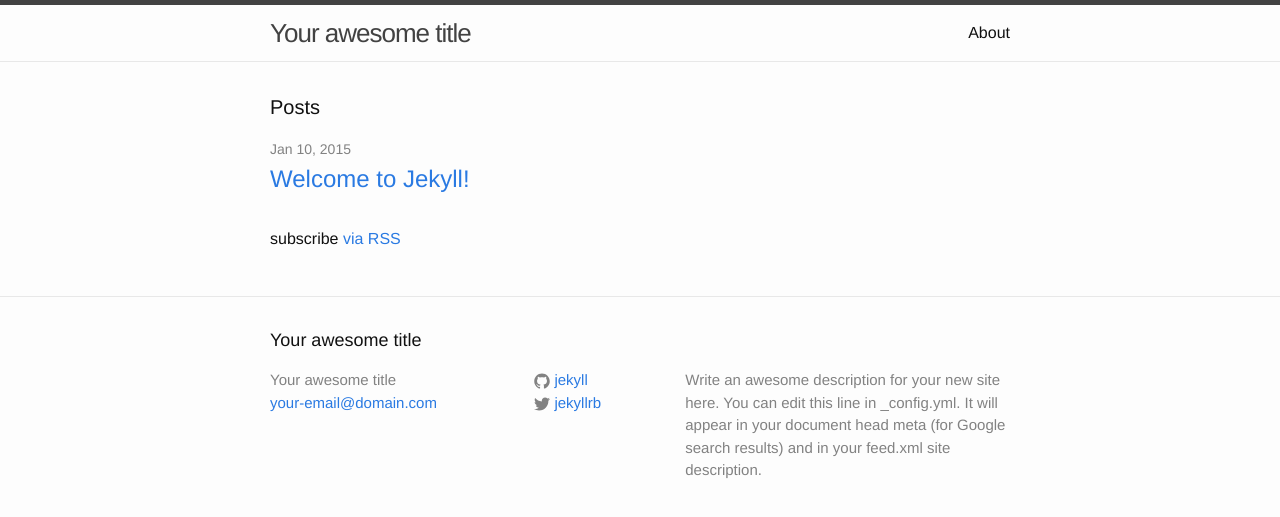
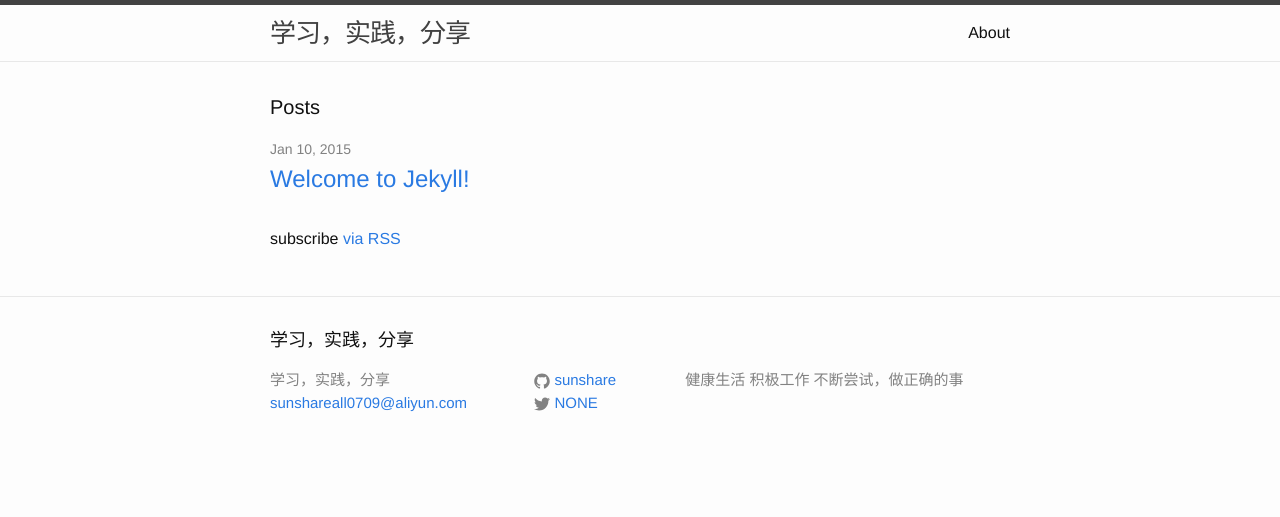
Before and after one commit to sunshare/sunshare.github.io, a Jekyll site: the page built from index.html, in a window 1280 px wide. Shown: the top 517 px of the page. Built offline with Jekyll 4.4.1, drawn with Linux system fonts in a browser that asks for light colours.

Commit message:
更新站点基础配置

```diff
--- a/_config.yml
+++ b/_config.yml
@@ -1,14 +1,14 @@
 # Site settings
-title: Your awesome title
-email: your-email@domain.com
+title: 学习，实践，分享
+email: sunshareall0709@aliyun.com
 description: > # this means to ignore newlines until "baseurl:"
-  Write an awesome description for your new site here. You can edit this
-  line in _config.yml. It will appear in your document head meta (for
-  Google search results) and in your feed.xml site description.
+  健康生活
+  积极工作
+  不断尝试，做正确的事
 baseurl: "" # the subpath of your site, e.g. /blog/
-url: "http://yourdomain.com" # the base hostname & protocol for your site
-twitter_username: jekyllrb
-github_username:  jekyll
+url: "http://sunshare.github.io" # the base hostname & protocol for your site
+twitter_username: NONE
+github_username:  sunshare
 
 # Build settings
 markdown: kramdown
```
